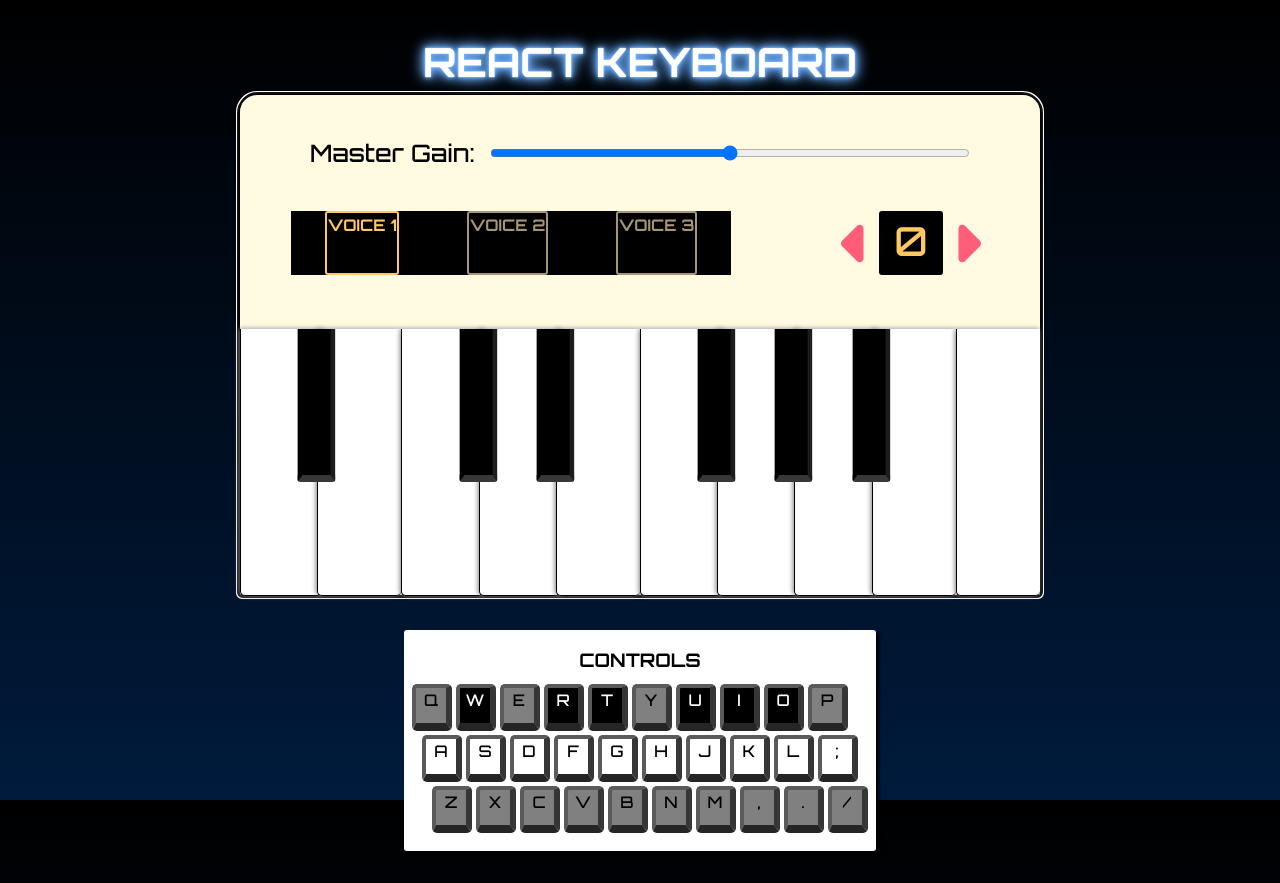
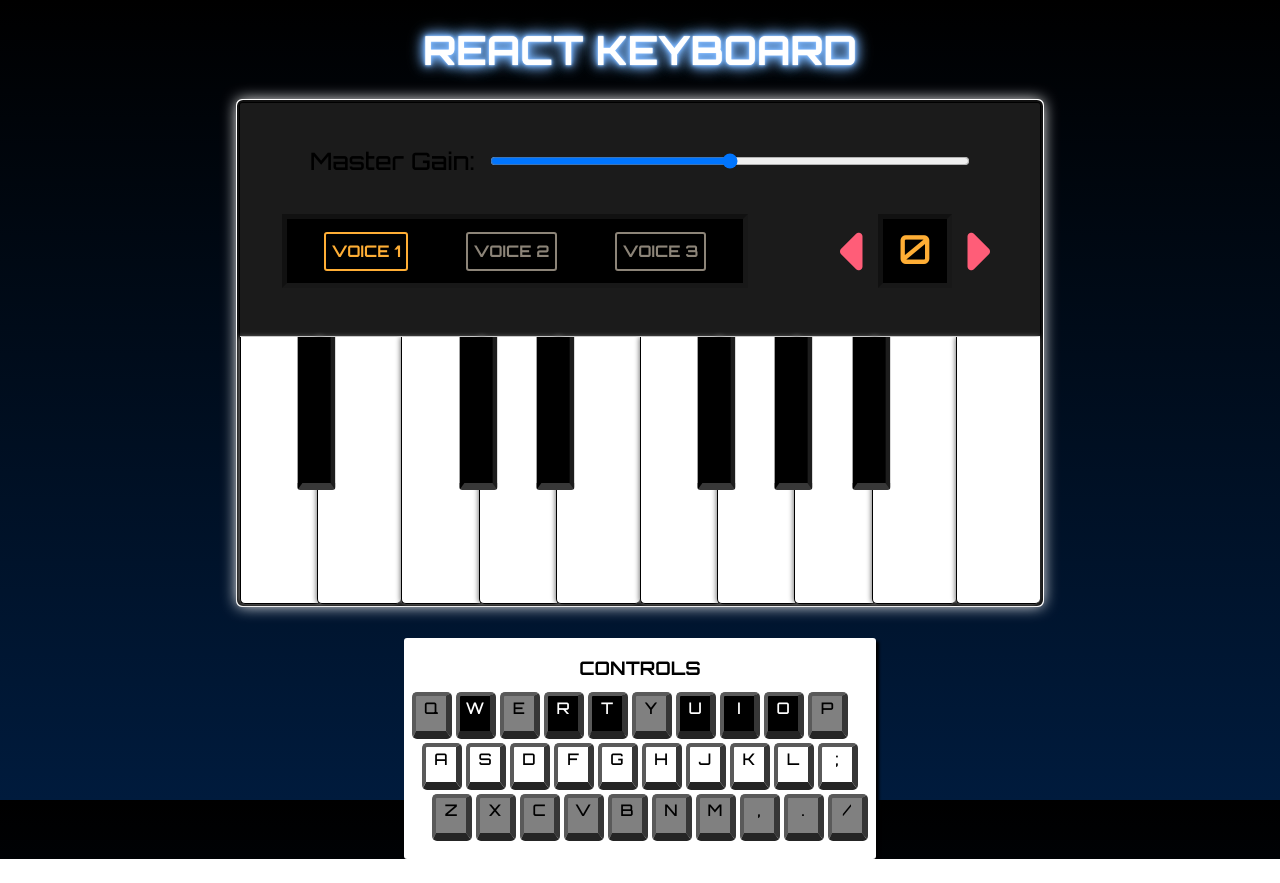
Before and after one commit to nchau3/RK-23-Keyboard, a React (Vite) app: page / in a window 1280 px wide. After the commit the page ends 859 px from the top, so only its background shows below. Built offline with nearby package versions, Linux system fonts and the light colour scheme.

Commit message:
display-bezel mixin, key-glow styling

```diff
--- a/src/styles/App.scss
+++ b/src/styles/App.scss
@@ -7,7 +7,6 @@
   justify-content: center;
   align-items: center;
   margin: 0 auto;
-  padding: 2rem;
   text-align: center;
   font-family: 'Orbitron', sans-serif;
   user-select: none;
@@ -16,6 +15,7 @@
     @include glow(variables.$header-color);
 
     font-size: 2.5em;
+    padding: 1.25rem 0;
   }
 
   &:focus {
--- a/src/styles/component-styles/controls.scss
+++ b/src/styles/component-styles/controls.scss
@@ -27,19 +27,24 @@
 }
 
 .voice-select {
+  @include display-bezel(5px);
+
   display: flex;
+  justify-content: space-around;
+  align-items: center;
   height: 4rem;
   width: 55%;
-  justify-content: space-around;
   background-color: variables.$screen-color;
+  padding: 0 .5em;
 
   li {
+    height: fit-content;
     color: variables.$display-color;
     font-weight: bold;
+    padding: .35em;
     border: 2px solid;
     border-radius: 3px;
-    user-select: none;
-    filter: invert(.35);
+    filter: invert(.45);
 
     &:hover {
       opacity: 0.9;
@@ -68,9 +73,10 @@
 }
 
 .octave-display {
+  @include display-bezel(5px);
+
   color: variables.$display-color;
   background-color: rgb(0, 0, 0);
-  border-radius: 3px;
   height: 4rem;
   width: 4rem;
 }
--- a/src/styles/component-styles/keyboard.scss
+++ b/src/styles/component-styles/keyboard.scss
@@ -1,16 +1,18 @@
 @use "../variables.scss";
 
 .keyboard {
+  display: flex;
+  flex-direction: column;
+  align-items: flex-end;
   height: 500px;
   width: 800px;
   background-color: variables.$keyboard-color;
+  border: solid rgb(0, 0, 0);
   border-radius: 5px;
-  border-top-right-radius: 20px;
-  border-top-left-radius: 20px;
-  border: solid rgb(0, 0, 0);
-  display: flex;
-  flex-direction: column;
-  align-items: flex-end;
+  border-top-right-radius: 5px;
+  border-top-left-radius: 5px;
+  box-shadow: 0px 0px 15px rgb(255, 255, 255);
+  z-index: 1;
 }
 
 .keys-container {
@@ -61,7 +63,10 @@
   z-index: 2;
 }
 
-.keydown {
-  filter: invert(0.2);
+.keydown.key-black {
+  box-shadow: 0px 5px 8px 8px variables.$keydown-color;
+}
 
+.keydown.key-white {
+  background-color: variables.$keydown-color;
 }
--- a/src/styles/mixins.scss
+++ b/src/styles/mixins.scss
@@ -1,3 +1,6 @@
+@use "./variables.scss";
+@use "sass:color";
+
 @mixin glow($color) {
   color: white;
   text-shadow:
@@ -6,5 +9,12 @@
   0 0 5px $color,
   0 0 10px $color,
   0 0 14px $color,
-  0 0 17px #6dafff,
+  0 0 17px $color,
 }
+
+@mixin display-bezel($thickness) {
+  border-left: $thickness solid #111111;
+  border-top: $thickness solid #111111;
+  border-right: $thickness solid #181818;
+  border-bottom: $thickness solid #181818;
+}
--- a/src/styles/variables.scss
+++ b/src/styles/variables.scss
@@ -1,5 +1,6 @@
 $background-blue: #001b3d;
-$keyboard-color: #fffae0;
+$keyboard-color: #1b1b1b;
 $screen-color: black;
-$display-color: rgb(255, 200, 97);
-$header-color: #6dafff;
+$display-color: rgb(255, 174, 53);
+$header-color: #7cb7ff;
+$keydown-color: $header-color;
```
